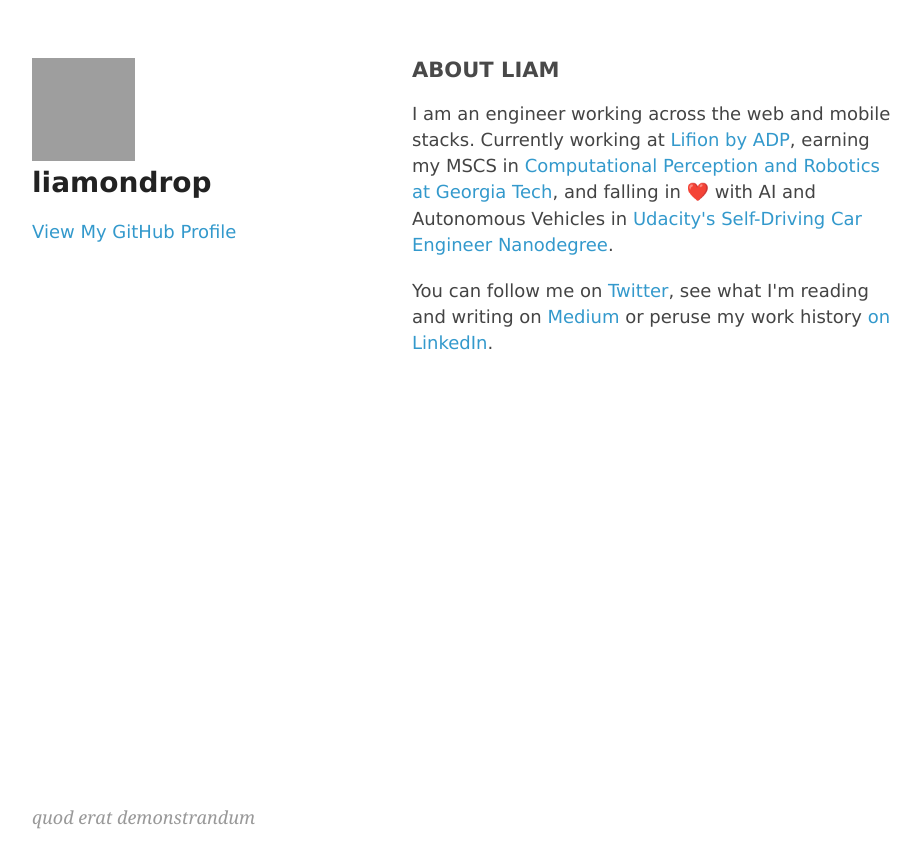
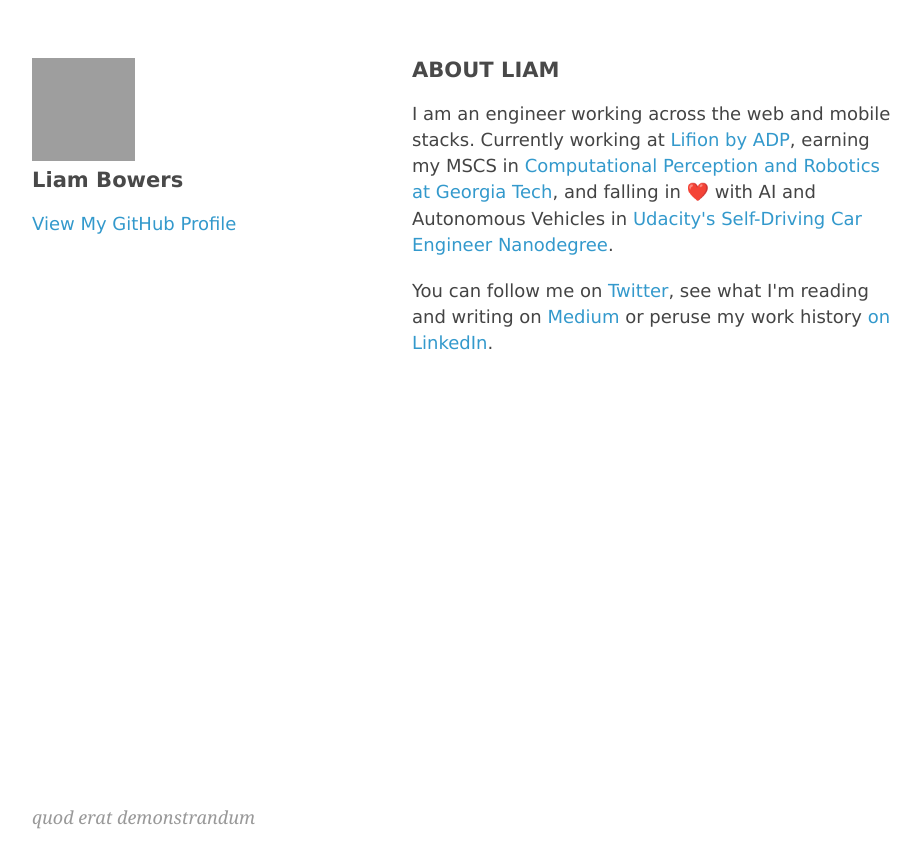
Before and after one commit to liamondrop/liamondrop, a Jekyll site: the page built from index.html, in a window 1280 px wide. Shown: the top 868 px of the page, without its empty margins (178-1099 px from the left). Built offline with Jekyll 4.4.1, drawn with Linux system fonts in a browser that asks for light colours; Markdown is read by kramdown in place of the engine named in the settings; grey boxes are pictures that could not be loaded.

Commit message:
Update default.html

```diff
--- a/_layouts/default.html
+++ b/_layouts/default.html
@@ -4,13 +4,9 @@
     <meta charset="utf-8">
     <meta http-equiv="X-UA-Compatible" content="chrome=1">
     <title>{{ page.title }}</title>
-
     <link rel="stylesheet" href="/css/styles.css">
     <link rel="stylesheet" href="/css/pygment_trac.css">
     <meta name="viewport" content="width=device-width, initial-scale=1.0">
-    <!--[if lt IE 9]>
-    <script src="//html5shiv.googlecode.com/svn/trunk/html5.js"></script>
-    <![endif]-->
   </head>
   <body>
     <div class="wrapper">
@@ -18,14 +14,12 @@
         <div class="photo">
           <a href="https://github.com/liamondrop"><img src="https://secure.gravatar.com/avatar/57110860aa47b2a06d41bf172331523c.jpg?s=150" alt="liamondrop" width="103" height="103"></a>
         </div>
-        <h1>liamondrop</h1>
+        <h3>Liam Bowers</h3>
         <p class="view"><a href="https://github.com/liamondrop">View My GitHub Profile</a></p>
       </header>
 
       <section>
-
         {{ content }}
-
       </section>
 
       <footer>
@@ -33,6 +27,5 @@
       </footer>
     </div>
     <script src="/js/scale.fix.js"></script>
-
   </body>
 </html>
```
